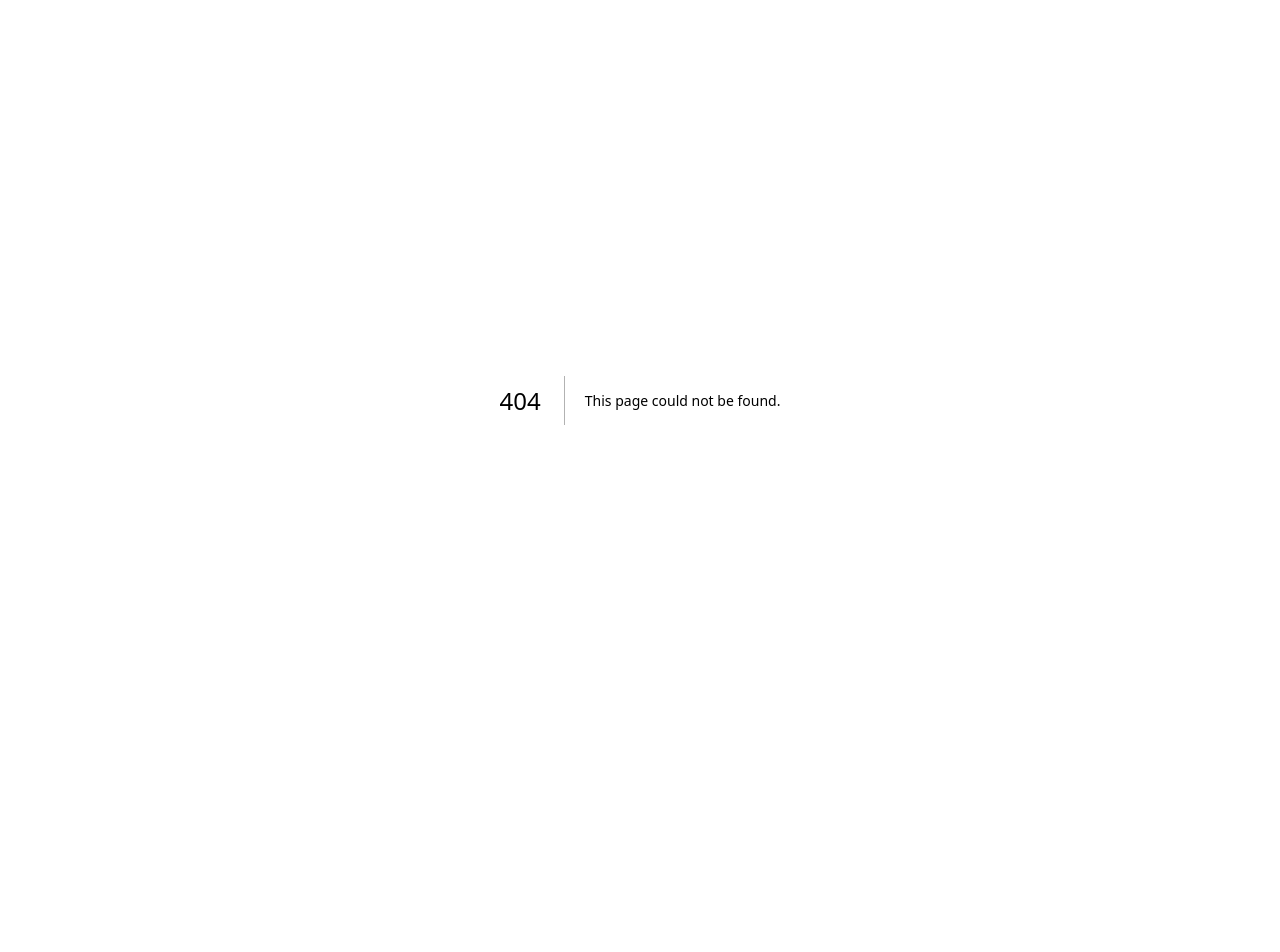
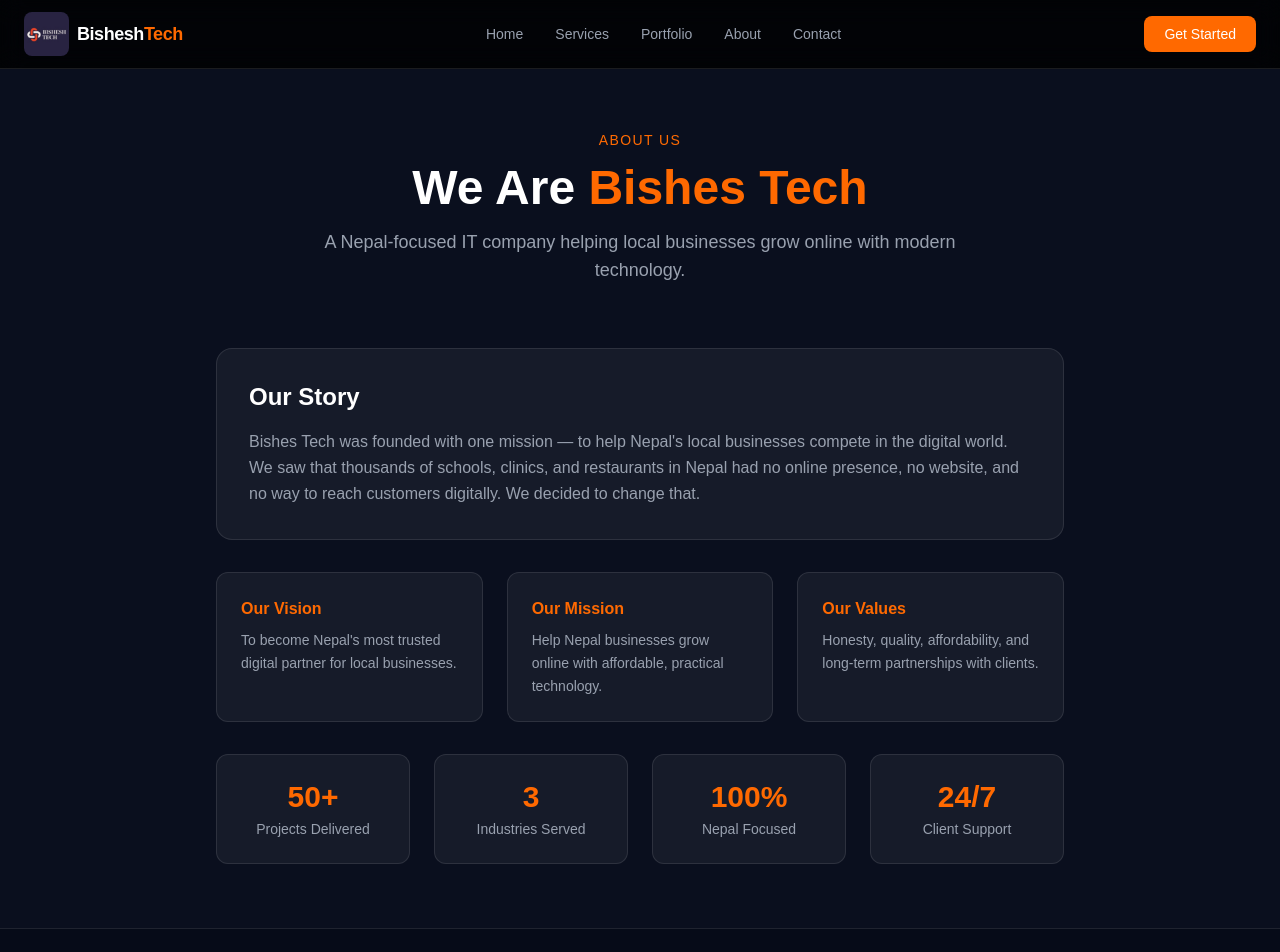
Before and after one commit to DeSi811/Bishesh-tech-, a Next.js app: page /about in a window 1280 px wide. Before the commit this address had no page. Shown: the top 952 px of the page. Before the commit the page ends 800 px from the top, so only its background shows below. Built offline with nearby package versions, Linux system fonts and the light colour scheme.

Commit message:
Added about page

```diff
--- /dev/null
+++ b/app/about/page.tsx
@@ -0,0 +1,65 @@
+import Navbar from "@/components/sections/Navbar"
+import Footer from "@/components/sections/Footer"
+
+export default function AboutPage() {
+  return (
+    <main className="min-h-screen bg-[#0A0F1E]">
+      <Navbar />
+
+      {/* Hero */}
+      <div className="pt-32 pb-16 px-6 text-center">
+        <span className="text-orange-500 text-sm font-medium uppercase tracking-widest">About Us</span>
+        <h1 className="text-5xl font-bold text-white mt-3 mb-4">
+          We Are <span className="text-orange-500">Bishes Tech</span>
+        </h1>
+        <p className="text-gray-400 text-lg max-w-2xl mx-auto">
+          A Nepal-focused IT company helping local businesses grow online with modern technology.
+        </p>
+      </div>
+
+      {/* Story */}
+      <div className="max-w-4xl mx-auto px-6 pb-16">
+        <div className="bg-white/5 border border-white/10 rounded-2xl p-8 mb-8">
+          <h2 className="text-2xl font-bold text-white mb-4">Our Story</h2>
+          <p className="text-gray-400 leading-relaxed">
+            Bishes Tech was founded with one mission — to help Nepal's local businesses
+            compete in the digital world. We saw that thousands of schools, clinics, and
+            restaurants in Nepal had no online presence, no website, and no way to reach
+            customers digitally. We decided to change that.
+          </p>
+        </div>
+
+        {/* Values */}
+        <div className="grid grid-cols-1 md:grid-cols-3 gap-6 mb-8">
+          {[
+            { title: "Our Vision", text: "To become Nepal's most trusted digital partner for local businesses." },
+            { title: "Our Mission", text: "Help Nepal businesses grow online with affordable, practical technology." },
+            { title: "Our Values", text: "Honesty, quality, affordability, and long-term partnerships with clients." },
+          ].map((item, i) => (
+            <div key={i} className="bg-white/5 border border-white/10 rounded-xl p-6">
+              <h3 className="text-orange-500 font-semibold mb-2">{item.title}</h3>
+              <p className="text-gray-400 text-sm leading-relaxed">{item.text}</p>
+            </div>
+          ))}
+        </div>
+
+        {/* Stats */}
+        <div className="grid grid-cols-2 md:grid-cols-4 gap-6">
+          {[
+            { number: "50+", label: "Projects Delivered" },
+            { number: "3", label: "Industries Served" },
+            { number: "100%", label: "Nepal Focused" },
+            { number: "24/7", label: "Client Support" },
+          ].map((stat, i) => (
+            <div key={i} className="bg-white/5 border border-white/10 rounded-xl p-6 text-center">
+              <p className="text-3xl font-bold text-orange-500">{stat.number}</p>
+              <p className="text-gray-400 text-sm mt-1">{stat.label}</p>
+            </div>
+          ))}
+        </div>
+      </div>
+
+      <Footer />
+    </main>
+  )
+}
```
